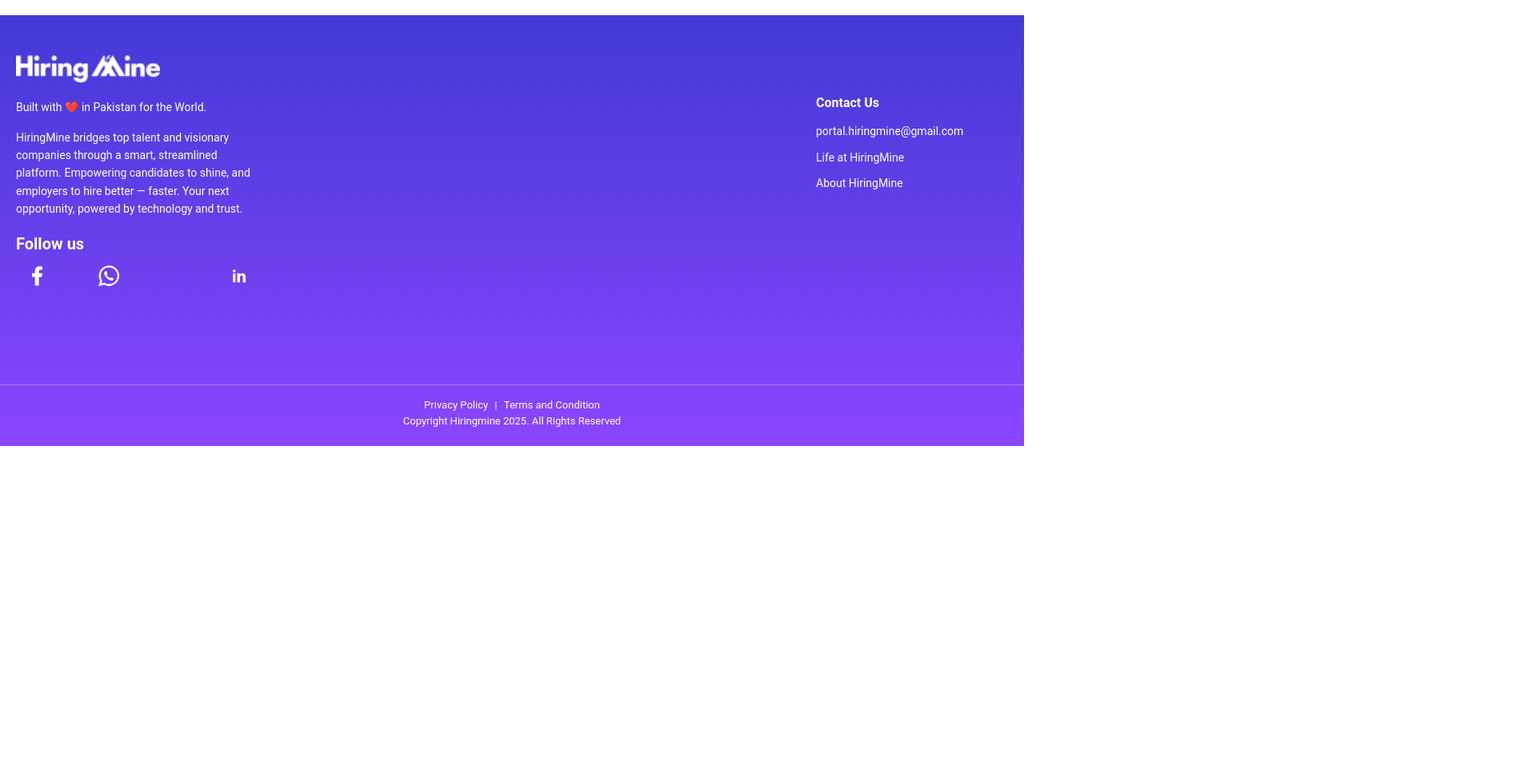
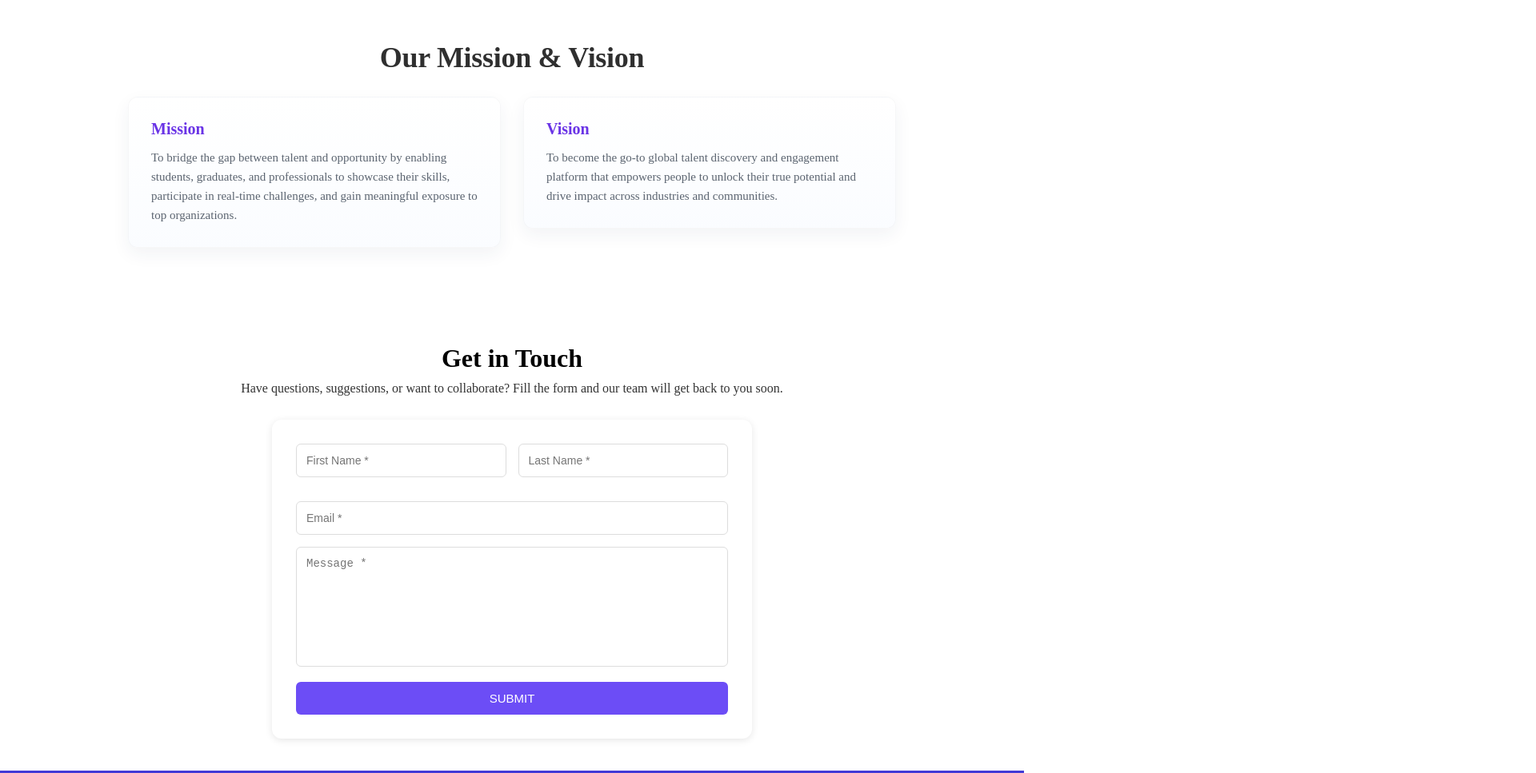
Before and after one commit to UmarSaeed-2k6/Hackathon-Project, a plain HTML site: page Hiring Mine/index.html in a window 1280 px wide. Shown: the part 2340-3307 px from the top of the page at 80% size, 1920 px wide, since content can reach past the window. Before the commit the page ends 2898 px from the top, so only its background shows below. Drawn offline with Linux system fonts and the light colour scheme.

Commit message:
complete mission

```diff
--- a/Hiring Mine/index.html
+++ b/Hiring Mine/index.html
@@ -147,14 +147,50 @@
     </div>
   </div>
 
+    <main class="page">
+      <h1 class="title">Our Mission &amp; Vision</h1>
+
+      <section class="cards">
+        <article class="card">
+          <h2 class="card-title">Mission</h2>
+          <p class="card-text">
+            To bridge the gap between talent and opportunity by enabling students, graduates, and professionals
+            to showcase their skills, participate in real-time challenges, and gain meaningful exposure to top organizations.
+          </p>
+        </article>
+
+        <article class="card">
+          <h2 class="card-title">Vision</h2>
+          <p class="card-text">
+            To become the go-to global talent discovery and engagement platform that empowers people to unlock their true potential and drive impact across industries and communities.
+          </p>
+        </article>
+      </section>
+    </main>
+
+    <section class="contact-section">
+      <h1>Get in Touch</h1>
+      <p>Have questions, suggestions, or want to collaborate? Fill the form and our team will get back to you soon.</p>
+
+      <form class="contact-form">
+        <div class="form-row">
+          <input type="text" placeholder="First Name *" required>
+          <input type="text" placeholder="Last Name *" required>
+        </div>
+        <input type="email" placeholder="Email *" required>
+        <textarea placeholder="Message *" required></textarea>
+        <button type="submit">SUBMIT</button>
+      </form>
+    </section>
+
+
 
 
 <!-- Footer Section -->
 <footer class="hm-footer">
-  <div class="container">
-    <div class="row">
+  <div class="hm-footer-container">
     <!-- Left Column -->
-      <div class="col-md-6 footer-left">
+    <div class="footer-left">
       <img src="Assets/Hiringmine-Navbar-title-white.jpg" alt="HiringMine Logo" class="footer-logo">
       <p>Built with ❤️ in Pakistan for the World.</p>
       <p>
@@ -175,12 +211,11 @@
     </div>
 
     <!-- Right Column -->
-      <div class="col-md-6 footer-right">
+    <div class="footer-right">
       <h5>Contact Us</h5>
       <p><i class="fas fa-envelope"></i> portal.hiringmine@gmail.com</p>
       <p><a href="#">Life at HiringMine</a></p>
       <p><a href="#">About HiringMine</a></p>
-      </div>
     </div>
   </div>
 
@@ -192,7 +227,6 @@
     </p>
   </div>
 </footer>
-
 <div>
   <img class="chat-fixed" src="Assets/chat.png" alt="">
 </div>
--- a/Hiring Mine/style.css
+++ b/Hiring Mine/style.css
@@ -351,89 +351,6 @@ color: #6851FF;
 
 @import url('https://fonts.googleapis.com/css2?family=Roboto:wght@400;500;700&display=swap');
 
-.hm-footer {
-  font-family: 'Roboto', sans-serif;
-  background: linear-gradient(180deg, #413ad6, #8c45ff);
-  color: #fff;
-  padding: 50px 0 20px;
-}
-
-.hm-footer .footer-logo {
-  width: 180px;
-  margin-bottom: 15px;
-}
-
-.hm-footer p {
-  font-size: 14px;
-  line-height: 1.6;
-  margin-bottom: 15px;
-  font-family: "roboto", sans-serif;
-}
-
-.hm-footer h5 {
-  font-size: 16px;
-  font-weight: 600;
-  margin-top: 20px;
-  margin-bottom: 15px;
-  font-family: "roboto", sans-serif;
-}
-
-.social-icons {
- margin-left: 20px;
-display: flex;
-flex-direction: row;
-column-gap: 70px;
-}
-
-
-
-
-.footer-right p,
-.footer-right a {
-  font-size: 14px;
-  color: #fff;
-  margin-bottom: 10px;
-  text-decoration: none;
-  font-family: "roboto", sans-serif;
-}
-.footer-right {
-transform: translate(1020px,-210px);
-
-}
-
-.footer-right a:hover {
-  text-decoration: underline;
-}
-
-.footer-bottom {
-  border-top: 1px solid rgba(255, 255, 255, 0.3);
-  margin-top: 30px;
-  text-align: center;
-  padding-top: 15px;
-}
-
-.footer-bottom p {
-  font-size: 13px;
-  font-family: "roboto", sans-serif;
-  margin: 0;
-}
-
-.footer-bottom a {
-  color: #fff;
-  margin: 0 5px;
-  text-decoration: none;
-}
-
-.footer-bottom a:hover {
-  text-decoration: underline;
-}
-
-.footer-left {
-
-  width: 300px;
-  height: 240px;
-margin-left: 20px;
-}
 
 .chat-fixed {
 height:55px ;
@@ -475,3 +392,359 @@ font-weight: 600;
 font-weight: 600;
 
 }
+
+
+
+/* Center page and fix width to 1024px as required */
+.page {
+width: 1024px;                /* fixed width as you requested */
+margin: 48px auto;           /* center horizontally with some top margin */
+padding: 32px;
+}
+
+/* Title centered */
+.title {
+text-align: center;
+font-size: 36px;
+color: #2f2f2f;
+margin-bottom: 28px;
+font-weight: 700;
+letter-spacing: -0.3px;
+}
+
+/* Card container: two columns */
+.cards {
+display: grid;
+grid-template-columns: 1fr 1fr;
+gap: 28px;
+align-items: start;
+}
+
+/* Individual card style to match screenshot */
+.card {
+background: linear-gradient(180deg, rgba(255,255,255,0.95), rgba(250,252,255,0.95));
+border-radius: 12px;
+padding: 28px;
+min-height: 160px;
+box-shadow: 0 8px 22px rgba(36,48,80,0.06);
+border: 1px solid rgba(17,24,39,0.03);
+}
+
+/* Card title purple */
+.card-title {
+color: #6a34e6; /* purple */
+font-size: 20px;
+margin-bottom: 12px;
+font-weight: 700;
+}
+
+/* Card body */
+.card-text {
+color: #5b6470;
+line-height: 1.6;
+font-size: 15px;
+}
+
+/* Responsive behavior: for narrower screens stack vertically */
+@media (max-width: 1024px) {
+.page { width: 94%; padding: 20px; }
+.cards { grid-template-columns: 1fr; gap: 18px; }
+.title { font-size: 30px; }
+}
+
+.contact-section {
+  text-align: center;
+  padding: 40px 20px;
+}
+
+.contact-section h1 {
+  font-size: 32px;
+  font-weight: 700;
+  margin-bottom: 10px;
+}
+
+.contact-section p {
+  font-size: 16px;
+  color: #333;
+  margin-bottom: 30px;
+}
+
+.contact-form {
+  max-width: 600px;
+  margin: 0 auto;
+  background: #fff;
+  padding: 30px;
+  border-radius: 12px;
+  box-shadow: 0 2px 10px rgba(0, 0, 0, 0.1);
+}
+
+.form-row {
+  display: flex;
+  gap: 15px;
+  margin-bottom: 15px;
+}
+
+.form-row input {
+  flex: 1;
+  padding: 12px;
+  border: 1px solid #ddd;
+  border-radius: 6px;
+  font-size: 14px;
+}
+
+.contact-form input,
+.contact-form textarea {
+  width: 100%;
+  padding: 12px;
+  margin-bottom: 15px;
+  border: 1px solid #ddd;
+  border-radius: 6px;
+  font-size: 14px;
+}
+
+.contact-form textarea {
+  resize: none;
+  height: 150px;
+}
+
+.contact-form button {
+  display: inline-block;
+  width: 100%;
+  padding: 12px;
+  background: #6c4df6;
+  color: #fff;
+  font-size: 15px;
+  font-weight: 500;
+  border: none;
+  border-radius: 6px;
+  cursor: pointer;
+  transition: 0.3s ease;
+}
+
+.contact-form button:hover {
+  background: #5738d6;
+}
+/* -------------------------
+   ✅ RESPONSIVE FIXES
+   ------------------------- */
+
+/* Navbar responsive */
+@media (max-width: 992px) {
+  .hm-wrap {
+    grid-template-columns: auto auto; /* logo + toggle */
+    height: auto;
+    padding: 12px 20px;
+  }
+  .hm-menu {
+    flex-direction: column;
+    gap: 20px;
+    padding: 20px 0;
+    display: none; /* default hidden */
+  }
+  .hm-menu.show {
+    display: flex; /* toggle on mobile */
+  }
+  .hm-theme {
+    margin-left: auto;
+  }
+}
+
+/* Header (Journey / Hero) responsive */
+@media (max-width: 992px) {
+  .header-9-pictures-container,
+  .journey-container {
+    flex-direction: column;
+    text-align: center;
+    gap: 30px;
+  }
+  .header-9-text,
+  .journey-text {
+    padding: 0;
+  }
+  .header-9-pictures,
+  .journey-image {
+    max-width: 100%;
+  }
+}
+
+/* About section responsive */
+@media (max-width: 992px) {
+  .about-section {
+    flex-direction: column;
+    text-align: center;
+    gap: 30px;
+  }
+}
+
+/* Features section responsive */
+@media (max-width: 768px) {
+  .features-section {
+    grid-template-columns: 1fr;
+    grid-template-rows: auto;
+  }
+}
+
+
+.hm-footer {
+  font-family: "Roboto", Helvetica, Arial, sans-serif;
+  background: linear-gradient(180deg, #413ad6, #8c45ff);
+  color: #fff;
+  min-height: 75vh;
+  display: flex;
+  flex-direction: column;
+  justify-content: space-between;
+  padding: 50px 8% 20px; /* 👈 left/right 8% margin gap */
+}
+
+/* Top container */
+.hm-footer-container {
+  display: flex;
+  justify-content: space-between; /* left & right push */
+  align-items: flex-start;
+  flex-wrap: wrap;
+  width: 100%;
+}
+
+/* Left column */
+.footer-left {
+  flex: 1;
+  max-width: 400px;
+}
+
+.footer-left img.footer-logo {
+  width: 180px;
+  margin-bottom: 15px;
+}
+
+.footer-left p {
+  font-size: 15px;
+  line-height: 1.6;
+  margin-bottom: 12px;
+}
+
+/* Social icons */
+.social-icons {
+  display: flex;
+  gap: 25px;
+  margin-top: 15px;
+}
+
+.social-icons img {
+  width: 32px;
+  height: 32px;
+  object-fit: contain;
+  cursor: pointer;
+  transition: transform 0.2s ease;
+}
+
+.social-icons img:hover {
+  transform: scale(1.1);
+}
+
+/* Right column */
+.footer-right {
+  flex: 1;
+  display: flex;
+  flex-direction: column;
+  align-items: flex-end;
+  text-align: right;
+}
+
+.footer-right h5 {
+  font-size: 18px;
+  font-weight: 600;
+  margin-bottom: 10px;
+}
+
+.footer-right a,
+.footer-right p {
+  font-size: 14px;
+  color: #fff;
+  text-decoration: none;
+  margin-bottom: 8px;
+}
+
+.footer-right a:hover {
+  text-decoration: underline;
+}
+
+/* Bottom strip */
+.footer-bottom {
+  border-top: 1px solid rgba(255, 255, 255, 0.3);
+  text-align: center;
+  padding-top: 15px;
+  font-size: 13px;
+}
+
+/* 📱 Responsive */
+@media (max-width: 1024px) {
+  .hm-footer {
+    padding: 40px 6% 20px; /* thoda margin chhota on medium */
+    min-height: auto;
+  }
+
+  .footer-left img.footer-logo {
+    width: 150px;
+  }
+
+  .social-icons img {
+    width: 28px;
+    height: 28px;
+  }
+
+  .footer-right h5 {
+    font-size: 16px;
+  }
+
+  .footer-right a,
+  .footer-right p {
+    font-size: 13px;
+  }
+}
+
+@media (max-width: 768px) {
+  .hm-footer-container {
+    flex-direction: column;
+    align-items: center;
+    text-align: center;
+  }
+
+  .footer-left,
+  .footer-right {
+    max-width: 100%;
+    flex: unset;
+    align-items: center;
+    text-align: center;
+  }
+
+  .footer-right {
+    margin-top: 25px;
+  }
+
+  .footer-left img.footer-logo {
+    width: 130px;
+  }
+
+  .social-icons {
+    gap: 18px;
+  }
+
+  .social-icons img {
+    width: 24px;
+    height: 24px;
+  margin: 0 auto;
+  }
+
+  .footer-right h5 {
+    font-size: 15px;
+  }
+
+  .footer-right a,
+  .footer-right p {
+    font-size: 12px;
+  }
+
+  .footer-bottom {
+    font-size: 12px;
+  }
+}
```
Also changed, not shown: Hiring Mine/Assets/IstagramIcon-cd882890.svg (added). Lines whose indentation alone changed are shown as unchanged.
